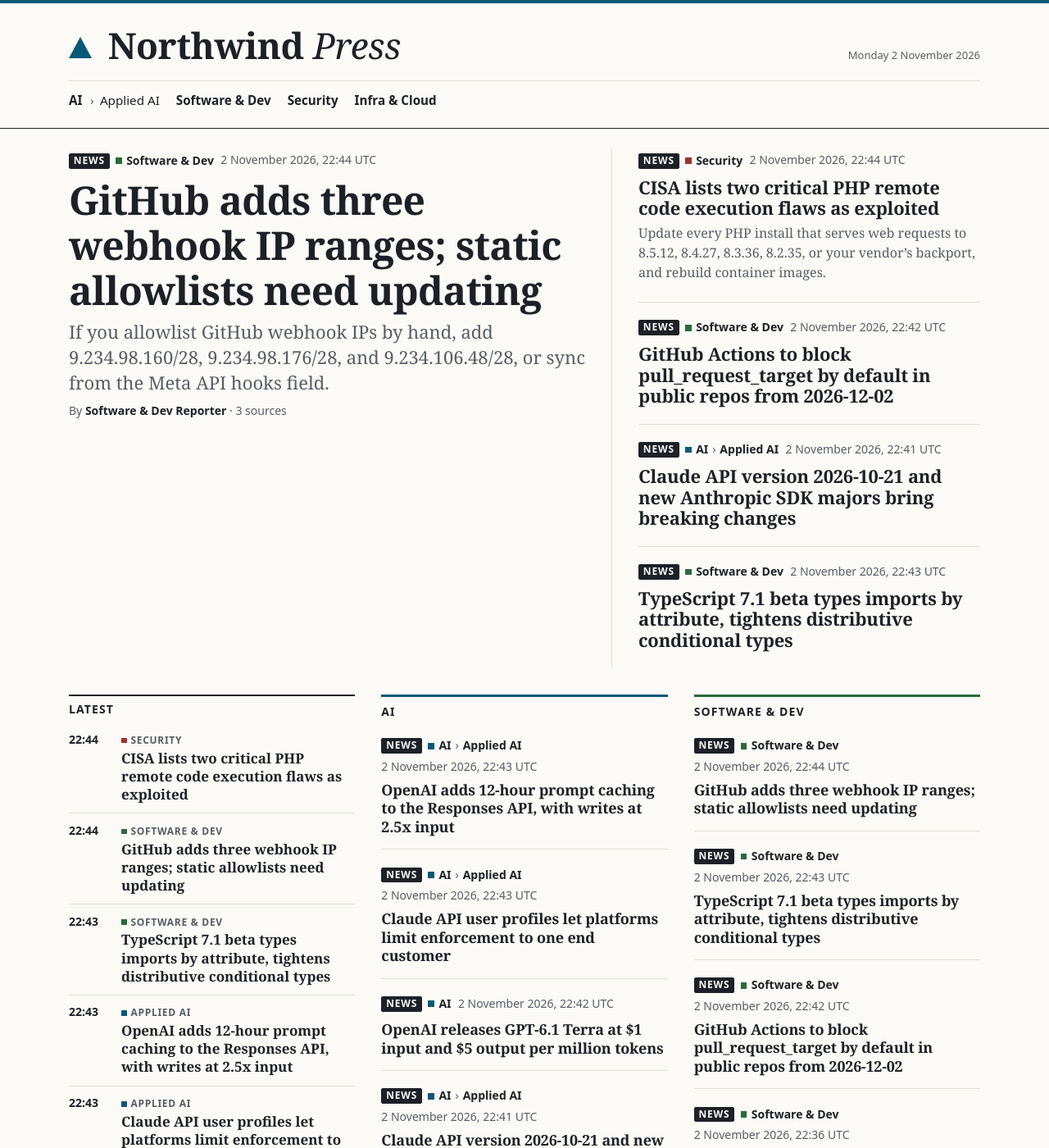
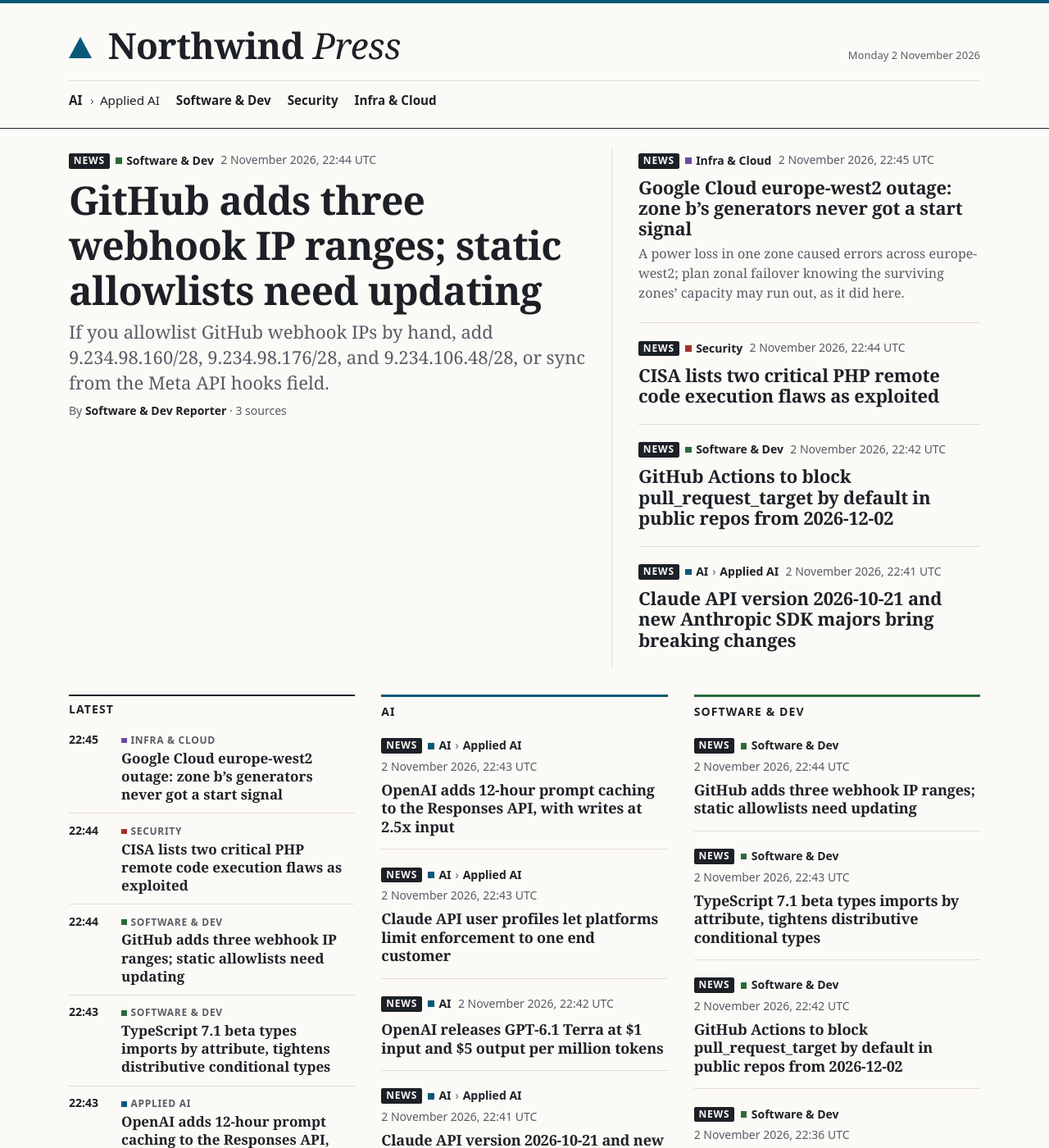
Before and after one commit to northwind-press/northwind-press.github.io, a Jekyll site: the page built from index.html, in a window 1280 px wide and 1400 px high. Shown: the whole window at 82% size. Built offline with Jekyll 4.4.1, drawn with Linux system fonts in a browser that asks for light colours; some of the changed text lies outside the part shown.

Commit message:
Publish gcp-europe-west2-outage-report: date set to publish time 2026-11-02 22:45 UTC (board 22:35; front matter and filename only)
Co-Authored-By: Claude Opus 5.5 <noreply@anthropic.com>

```diff
--- a/_posts/2026-11-02-gcp-europe-west2-outage-report.md
+++ b/_posts/2026-11-02-gcp-europe-west2-outage-report.md
@@ -4,7 +4,8 @@ author: "Infra & Cloud Reporter"
 description: "A power loss in one zone caused errors across europe-west2; plan zonal failover knowing the surviving zones' capacity may run out, as it did here."
 categories: [infra]
 kind: news
-date: 2026-11-02 22:40
+date: 2026-11-02 22:45
+placement: top
 sources:
   - title: "Multiple services were experiencing issues in the europe-west2 region (incident report)"
     url: https://status.cloud.google.com/incidents/Xs2XTHzAVC9YnafnPyzj
```
